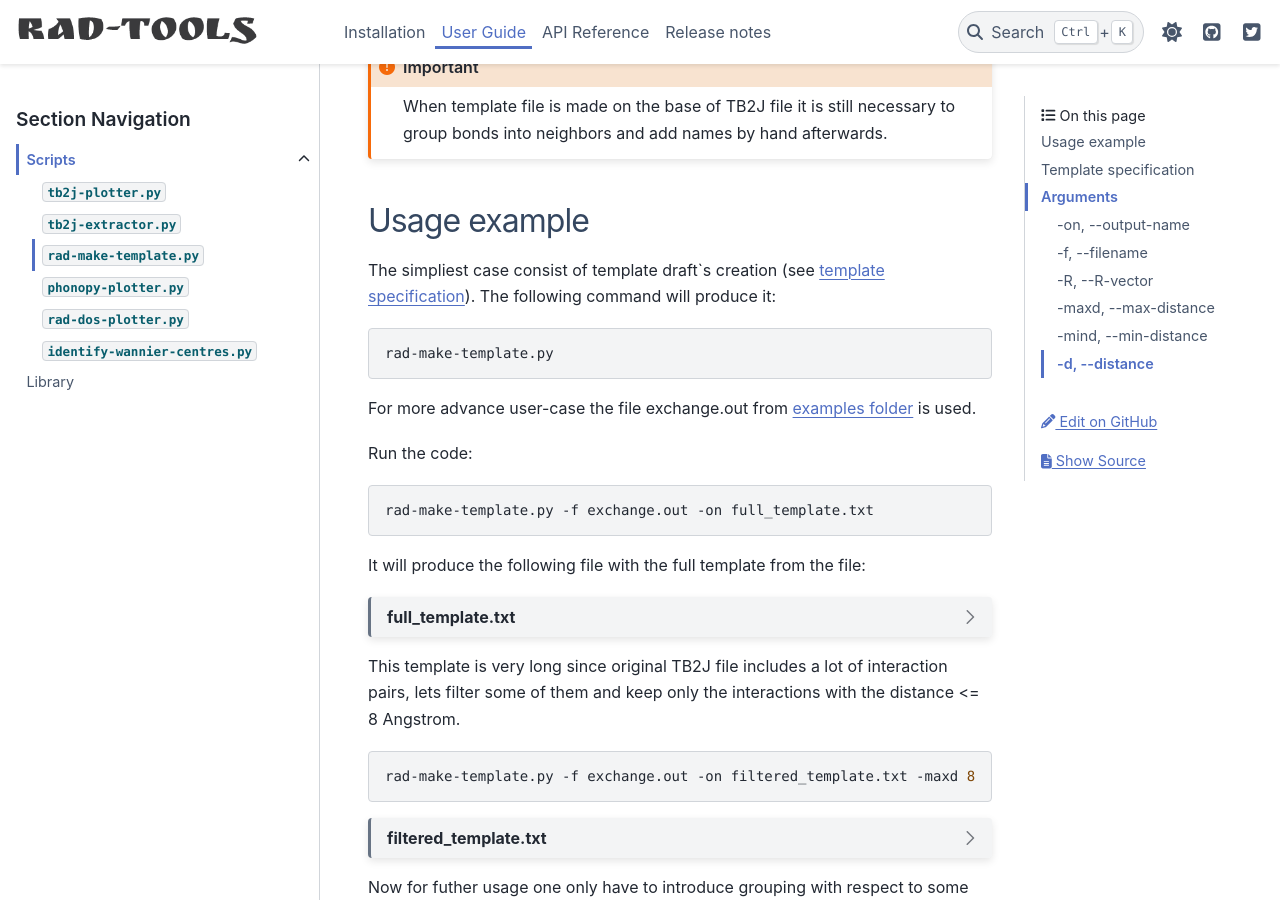
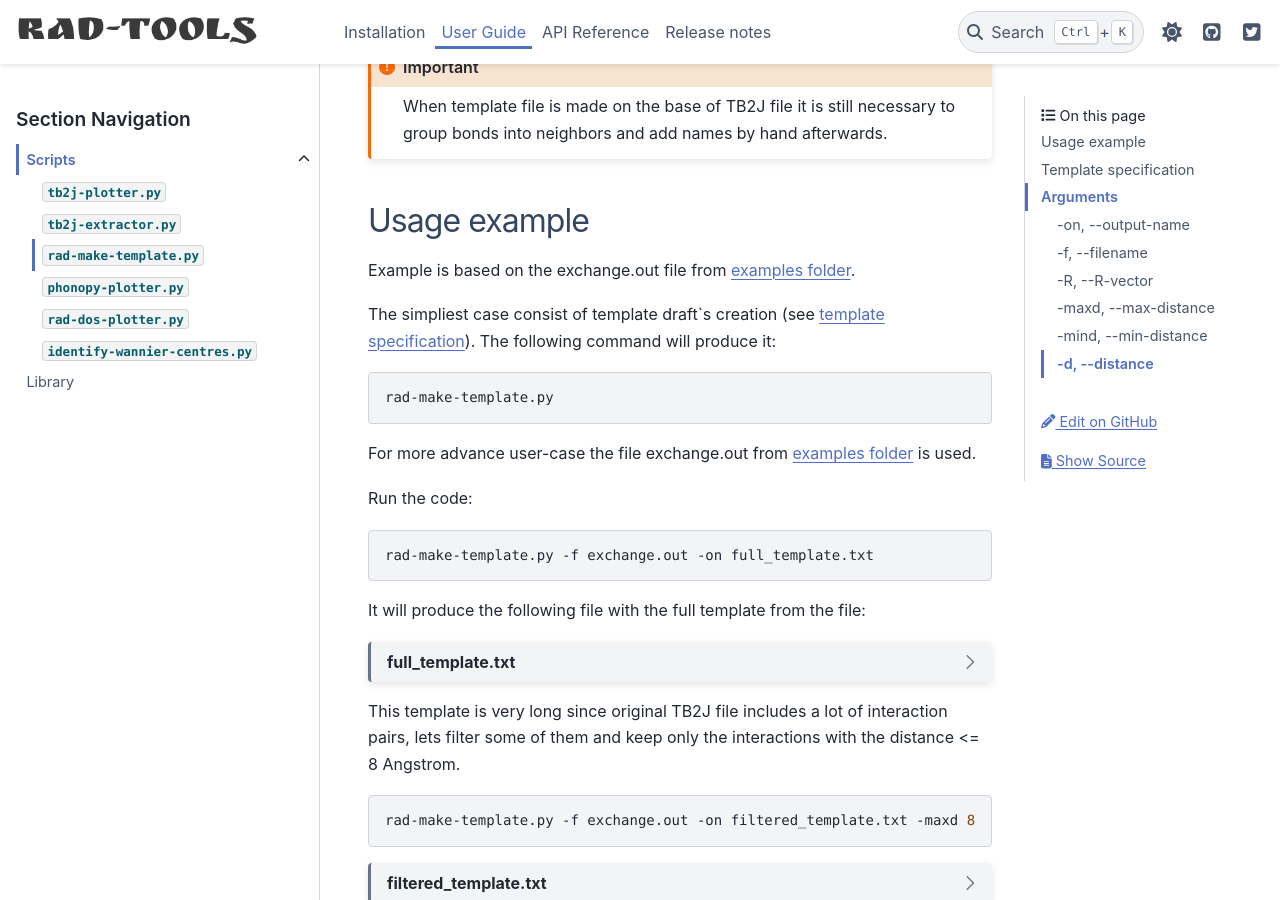
Before and after one commit to adrybakov/rad-tools, a Sphinx documentation site: the page built from docs/source/user-guide/rad-make-template.rst, in a window 1280 px wide and 900 px high, scrolled down 337 px. Built offline with Sphinx 7.4.7 and the PyData theme 0.15.4, drawn with Linux system fonts in a browser that asks for light colours.

Commit message:
Add links to the example folder

```diff
--- a/docs/source/user-guide/identify-wannier-centres.rst
+++ b/docs/source/user-guide/identify-wannier-centres.rst
@@ -27,6 +27,8 @@ distance span for the search.
 
 Usage example
 =============
+Example is based on the files from
+:examples:`examples folder <identify-wannier-centres>`.
 
 The example_centres.xyz file looks like this:
 
--- a/docs/source/user-guide/rad-make-template.rst
+++ b/docs/source/user-guide/rad-make-template.rst
@@ -22,6 +22,9 @@ Several filtering options are supported for the case of TB2J-based template file
 
 Usage example
 =============
+Example is based on the exchange.out file from
+:examples:`examples folder <rad-make-template>`.
+
 The simpliest case consist of template draft`s creation
 (see :ref:`template specification <template-draft>`).
 The following command will produce it:
```
